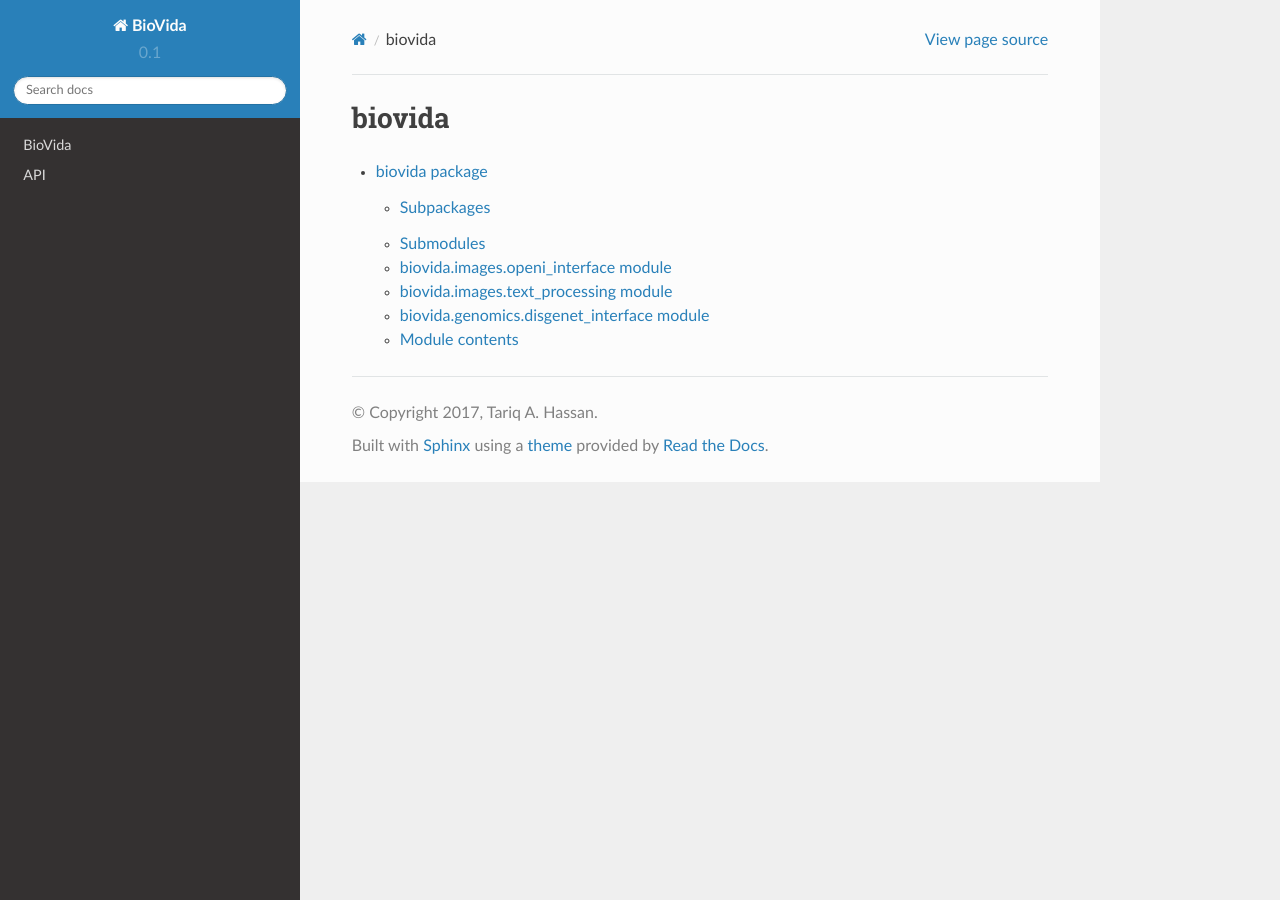
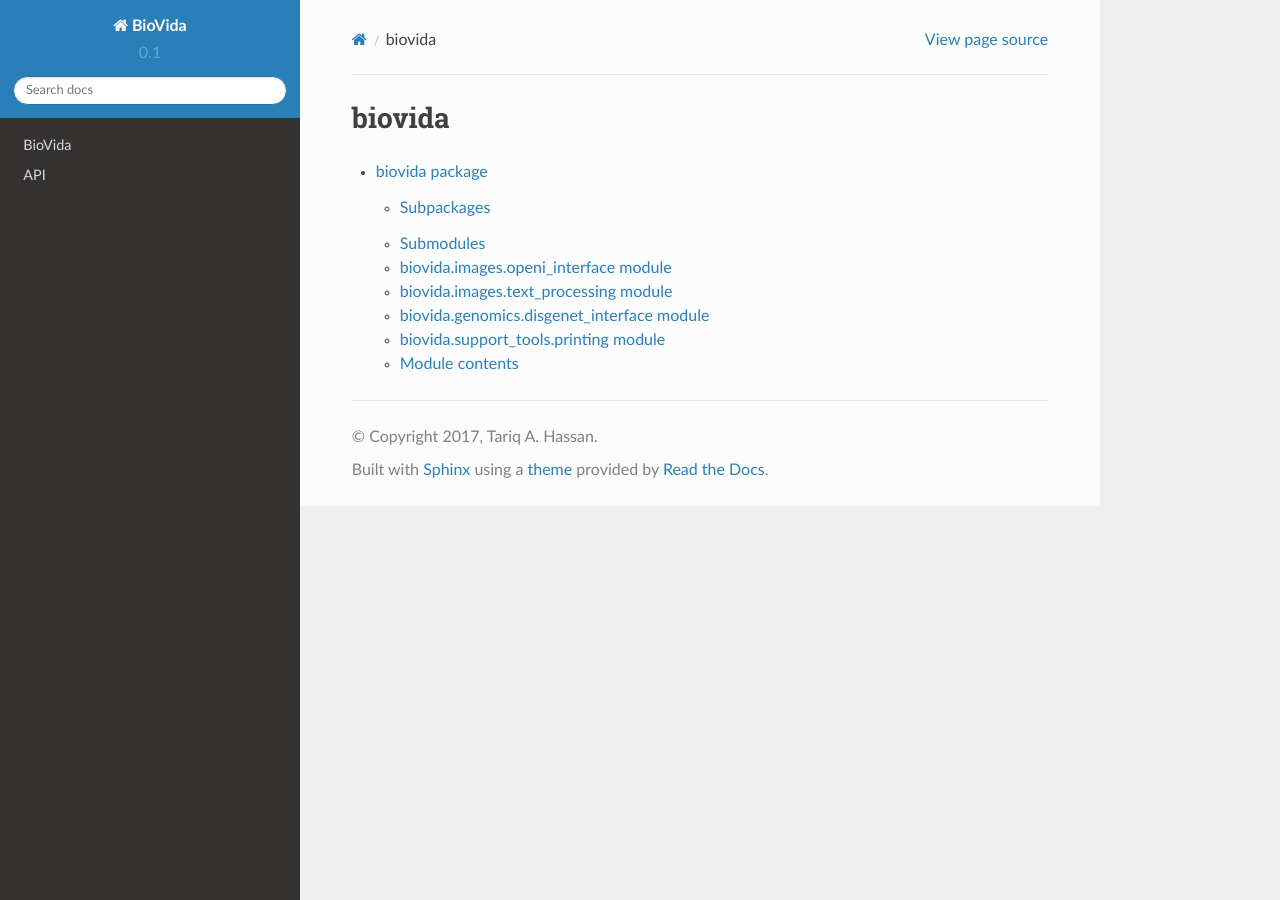
Before and after one commit to TariqAHassan/BioVida, a Sphinx documentation site: the page built from docs/source/modules.rst, in a window 1280 px wide. Built offline with Sphinx 7.4.7 and the Read the Docs theme 2.0.0, drawn with Linux system fonts in a browser that asks for light colours.

Commit message:
Update Docs

```diff
--- a/docs/code.rst
+++ b/docs/code.rst
@@ -9,3 +9,6 @@ API
 
 .. automodule:: biovida.genomics.disgenet_interface
 	:members:
+
+.. automodule:: biovida.support_tools.printing
+	:members:
--- a/docs/source/biovida.rst
+++ b/docs/source/biovida.rst
@@ -19,7 +19,7 @@ biovida.images.openi_interface module
     :show-inheritance:
 
 biovida.images.text_processing module
----------------------------------------------------
+-------------------------------------
 
 .. automodule:: biovida.images.text_processing
     :members:
@@ -34,6 +34,14 @@ biovida.genomics.disgenet_interface module
     :undoc-members:
     :show-inheritance:
 
+biovida.support_tools.printing module
+-------------------------------------
+
+.. automodule:: biovida.support_tools.printing
+    :members:
+    :undoc-members:
+    :show-inheritance:
+
 
 Module contents
 ---------------
```
